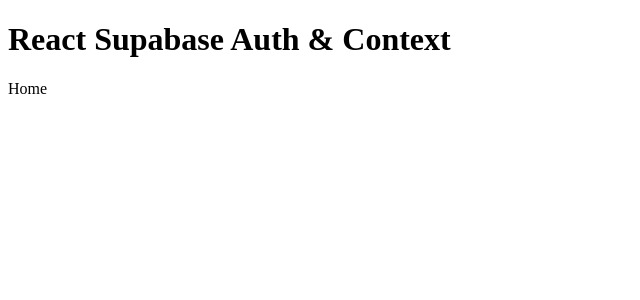
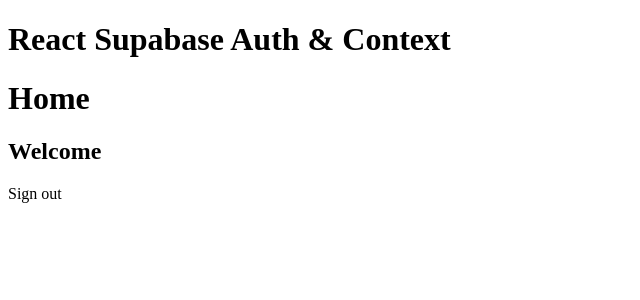
Before and after one commit to Kvttimus/CipherCats, a React (Vite) app in the folder frontend/: page /home in a window 1280 px wide. Shown: the top 300 px of the page, without its empty margins (0-640 px from the left). Built offline with nearby package versions, Linux system fonts and the light colour scheme; no server answers.

Commit message:
WORKING VERSION - just updated the signup session storing functionality by adding a short loading delay

```diff
--- a/frontend/src/components/ui/Home.tsx
+++ b/frontend/src/components/ui/Home.tsx
@@ -1,8 +1,43 @@
-import React from 'react'
+import React from 'react';
+import { UserAuth } from "@/context/AuthContext";
+import { useNavigate } from 'react-router-dom';
 
 const Home = () => {
+    const { session, signOut, loading } = UserAuth();
+    const navigate = useNavigate();
+
+    console.log("Home: session: ", session);  // DEBUG STATEMENT
+    console.log("Home: loading: ", loading);  // DEBUG STATEMENT
+
+    const handleSignOut = async() => {
+        try {
+            await signOut();
+            navigate('/');
+        } catch (error) {
+            console.error("Error signing out: ", error);
+        }
+    };
+
+    // Show loading state
+    if (loading) {
+        return (
+            <div className="flex justify-center items-center min-h-screen">
+                <p>Loading...</p>
+            </div>
+        );
+    }
+
     return (
-        <div>Home</div>
+        <div>
+            <h1>Home</h1>
+            <h2>Welcome {session?.user?.email}</h2>
+            <div>
+                <p
+                    onClick={handleSignOut}
+                    className="hover:cursor-pointer border inline-block px-4 py-3 mt-4">Sign out
+                </p>
+            </div>
+        </div>
     )
 }
 
--- a/frontend/src/context/AuthContext.tsx
+++ b/frontend/src/context/AuthContext.tsx
@@ -6,12 +6,14 @@
     signUpNewUser: (email: string, password: string) => Promise<{ success: boolean; error?: any; data?: any}>;
     signInUser: (email: string, password: string) => Promise<{ success: boolean; error?: any; data?: any}>;
     signOut: () => Promise<void>;
+    loading: boolean;
 };
 
 const AuthContext = createContext<AuthContextType | undefined>(undefined);
 
 export const AuthContextProvider = ({children}: {children: React.ReactNode}) => {
     const [session, setSession] = useState<any>(undefined)
+    const [loading, setLoading] = useState(true);
 
     // Sign up function
     const signUpNewUser = async (email: string, password: string): Promise<{ success: boolean; error?: any; data?: any }> => {
@@ -28,14 +30,28 @@
     };
 
     useEffect(() => {
+        // Get initial session
         supabase.auth.getSession().then(({data: {session}}) => {
+            console.log("AuthContext: Initial session: ", session); // DEBUG STATEMENT
             setSession(session);
+            setLoading(false);
         });
 
-        supabase.auth.onAuthStateChange((_event, session) => {
+        // Listen for authentication changes
+        const {
+            data: { subscription },
+        } = supabase.auth.onAuthStateChange((_event, session) => {
+            console.log("AuthContext: Auth state changed: ", _event, session); // DEBUG STATEMENT
             setSession(session);
-        })
-    })
+            setLoading(false);
+        });
+
+        // Cleanup subscription amount
+        return () => {
+            console.log("AuthContext: Cleaning up subscription");  // DEBUG STATEMENT
+            subscription.unsubscribe();
+        };
+    }, []);
 
     // Sign in function
     const signInUser = async (email: string, password: string): Promise<{ success: boolean; error?: any; data?: any }> => {
@@ -65,7 +81,7 @@
     }
 
     return (
-        <AuthContext.Provider value={{ session, signUpNewUser, signInUser, signOut }}>
+        <AuthContext.Provider value={{ session, signUpNewUser, signInUser, signOut, loading }}>
             {children}
         </AuthContext.Provider>
     )
```
